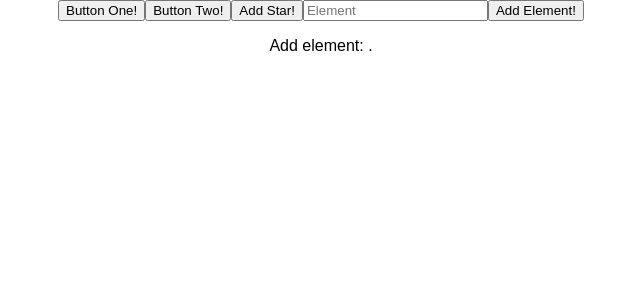
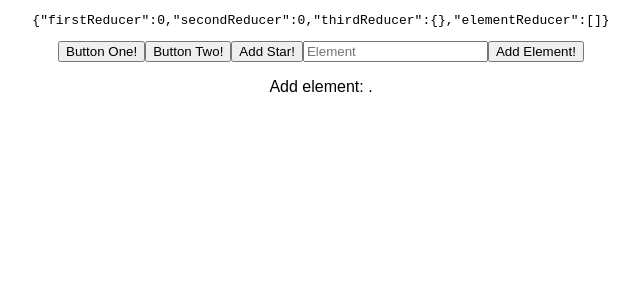
Before and after one commit to lizzwong/redux-intro, a React (Create React App) app: page / in a window 1280 px wide. Shown: the top 300 px of the page, without its empty margins (319-959 px from the left). Built offline with nearby package versions, Linux system fonts and the light colour scheme.

Commit message:
reducers on buttons

```diff
--- a/src/components/App/App.js
+++ b/src/components/App/App.js
@@ -78,6 +78,9 @@ class App extends Component {
   render() {
     return (
       <div className="App">
+      {/* show me what's in redux */}
+      <pre>{JSON.stringify(this.props.reduxState)}</pre>
+
       <button onClick={this.handleClick}>Button One!</button>
       <button onClick={this.handleSecondClick}>Button Two!</button>
       <button onClick={this.handleAddStar}>Add Star!</button>
@@ -90,6 +93,12 @@ class App extends Component {
   }
 }
 
+const mapReduxStateToProps = (reduxState) => {
+  // THAT NAME IS EXACTLY WHATS GOING ON
+  return {
+    reduxState
+  }
+}
 
 // connect curry
 
@@ -98,4 +107,4 @@ class App extends Component {
 // const connectedApp = connected(App);
 // export default connectedApp;
 
-export default connect()(App);
+export default connect(mapReduxStateToProps)(App);
--- a/src/index.js
+++ b/src/index.js
@@ -8,21 +8,25 @@ import { createStore, combineReducers } from 'redux';
 import { Provider } from 'react-redux';
 import registerServiceWorker from './registerServiceWorker';
 
-const firstReducer = (state, action) => {
+const firstReducer = (state = 0, action) => {
     // everytime you dispatch an action, all your Reducers will run
     //this is a reducer
-
     if(action.type === 'BUTTON_ONE') {
         console.log(`Hi! I'm a reducer`);
+        return state += 1
+    } else if (action.type === 'BUTTON_TWO') {
+        return state -= 1
     }
-    return {};
+
+    return state;
 }
 
-const secondReducer = (state, action) => {
+const secondReducer = (state = 0, action) => {
     if(action.type === 'BUTTON_TWO'){
         console.log(`Hi! I'm the second reducer`);
+        return state -= 1
     }
-    return {};
+    return state;
 }
 
 const thirdReducer = (state, action) => {
@@ -30,11 +34,13 @@ const thirdReducer = (state, action) => {
     return {};
 }
 
-const elementAdd = (state, action) => {
+const elementReducer = (state = [], action) => {
     if (action.type === 'ADD_ELEMENT') {
-        console.log(`Hi! I'm adding an element`, action);
+        console.log(`Hi! I'm adding an element:`, action.payload);
+        // don't push into array
+        return [...state, action.payload]
     }
-    return {};
+    return state;
 }
 
 const storeInstance = createStore(
@@ -44,7 +50,7 @@ const storeInstance = createStore(
         firstReducer,
         secondReducer,
         thirdReducer,
-        elementAdd
+        elementReducer
     })
 )
 
```
